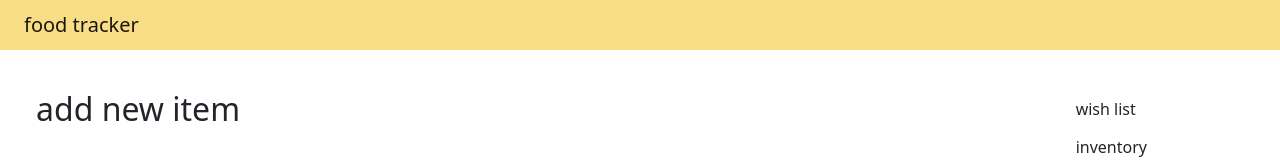
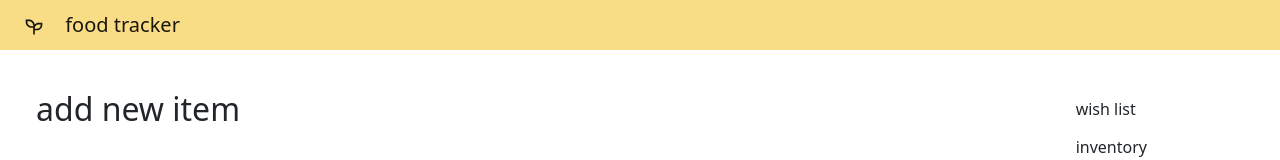
Before and after one commit to mi929lee/food-tracker, a React (Create React App) app: page / in a window 1280 px wide. Shown: the top 160 px of the page. Built offline with nearby package versions, Linux system fonts and the light colour scheme.

Commit message:
added icon in header & fixed formatting

```diff
--- a/package.json
+++ b/package.json
@@ -7,9 +7,9 @@
     "@testing-library/react": "^11.2.7",
     "@testing-library/user-event": "^12.8.3",
     "bootstrap": "^5.0.2",
-    "font-awesome": "^4.7.0",
     "react": "^17.0.2",
     "react-dom": "^17.0.2",
+    "react-icons": "^4.2.0",
     "react-scripts": "4.0.3",
     "sass": "^1.35.2",
     "web-vitals": "^1.1.2"
--- a/src/components/Footer.js
+++ b/src/components/Footer.js
@@ -1,8 +1,6 @@
 const Footer = () => (
   <footer className="bg-success d-flex p-4">
-
-      <p>copyright © 2021 michelle lee</p>
-
+    <p>copyright © 2021 michelle lee</p>
   </footer>
 );
 
--- a/src/components/Header.js
+++ b/src/components/Header.js
@@ -1,8 +1,10 @@
-
+import { RiSeedlingLine } from "react-icons/ri";
 
 const Header = () => (
   <nav className="navbar navbar-light bg-warning ps-4">
-      <a className="navbar-brand h1 m-0" href="/">food tracker</a>
+    <a className="navbar-brand h1 m-0" href="/">
+      <RiSeedlingLine className="me-3" /> food tracker
+    </a>
   </nav>
 );
 
--- a/src/index.js
+++ b/src/index.js
@@ -3,7 +3,6 @@ import React from "react";
 import ReactDOM from "react-dom";
 import App from "./App";
 import "./styles/styles.scss";
-// import '../node_modules/font-awesome/css/font-awesome.min.css';
 
 ReactDOM.render(
   <React.StrictMode>
```
Also changed, not shown: src/App.js (+6 -5 lines), 1 other file (tests, documents, lock files or other folders).
